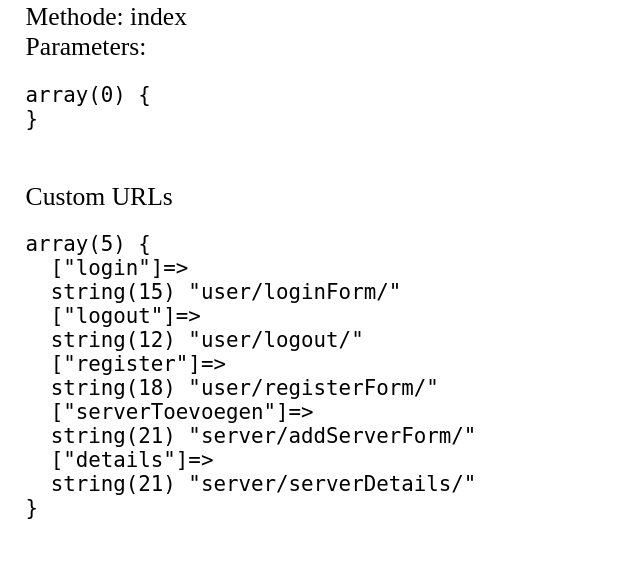
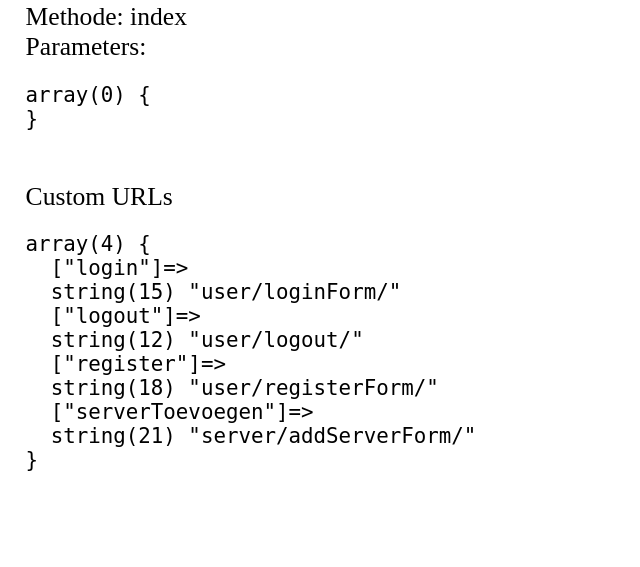
Before and after one commit to mainshooter/Webmin, a PHP site: page / in a window 1280 px wide. Shown: the part 924-1491 px from the top of the page, without its empty margins (0-640 px from the left). After the commit the page ends 1395 px from the top, so only its background shows below. Run offline with PHP 8.4, Linux system fonts and the light colour scheme.

Commit message:
Removed the link details

```diff
--- a/index.php
+++ b/index.php
@@ -12,8 +12,7 @@ session_start();
     "login" => "user/loginForm/",
     "logout" => "user/logout/",
     "register" => "user/registerForm/",
-    "serverToevoegen" => "server/addServerForm/",
-    "details" => "server/serverDetails/"
+    "serverToevoegen" => "server/addServerForm/"
   );
   $Router->customUrl();
   $Router->parseUrl();
```
